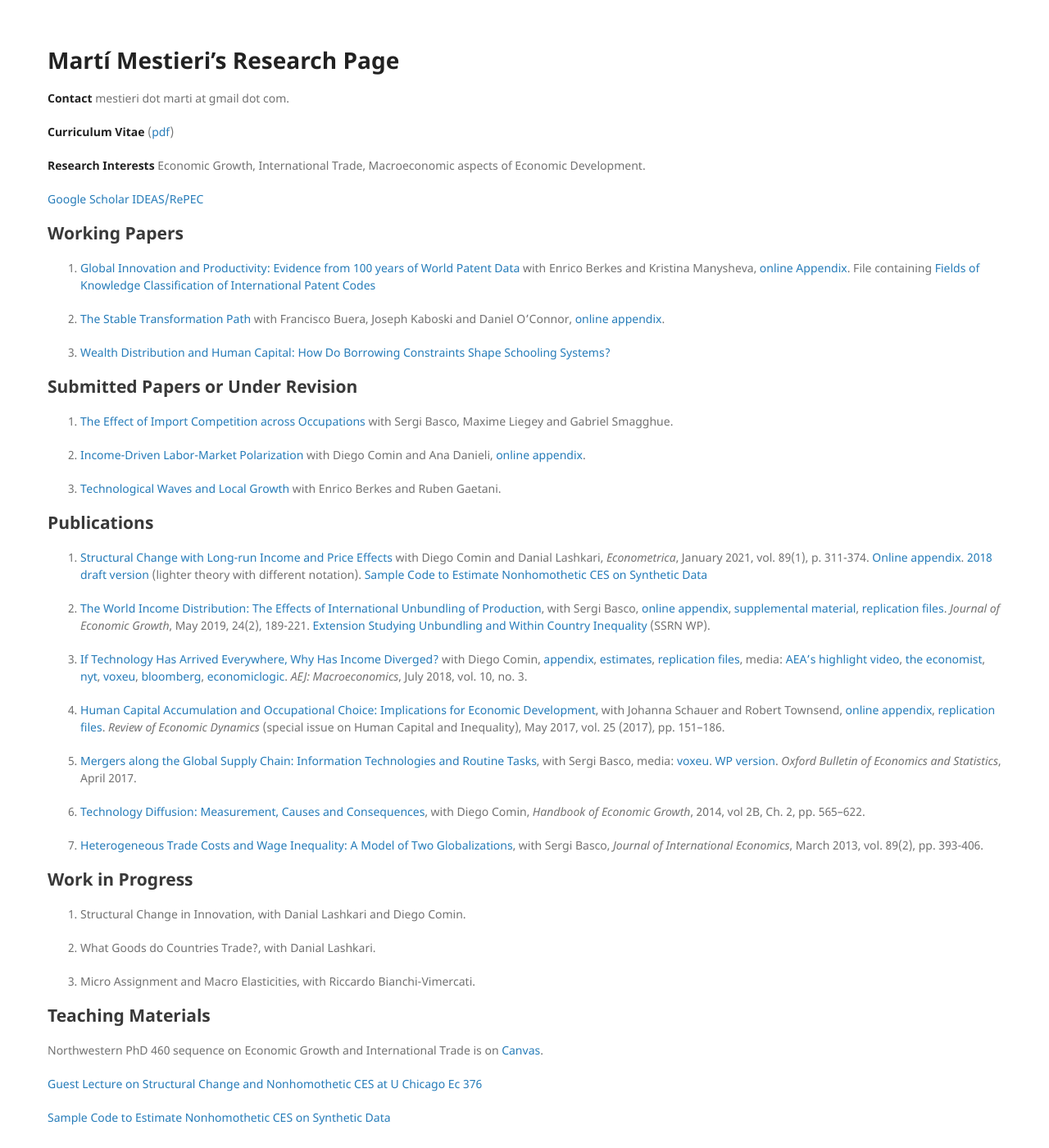
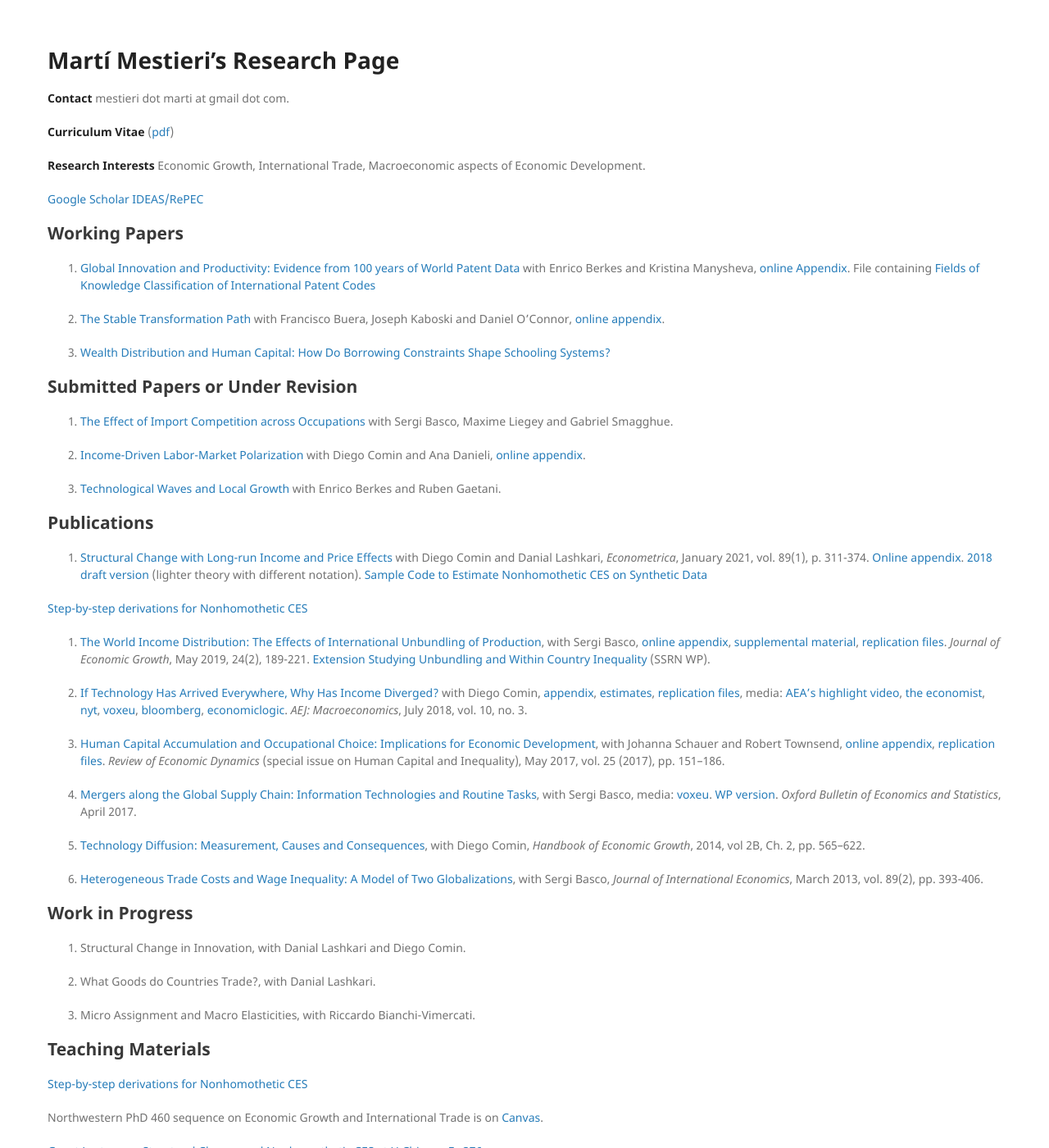
Before and after one commit to mestieri/mestieri.github.io, a Jekyll site: the page built from index.md, in a window 1280 px wide and 1400 px high. Shown: the whole window at 82% size. Built offline with Jekyll 4.4.1, drawn with Linux system fonts in a browser that asks for light colours.

Commit message:
Update index.md

```diff
--- a/index.md
+++ b/index.md
@@ -46,6 +46,7 @@ UPF Associate Professor and CREi Associate Researcher.
    *Econometrica*, January 2021, vol. 89(1), p. 311-374.
     [Online appendix](https://www.dropbox.com/s/k0n1wc79z3u10ck/CLM_onlineappendix_final.pdf?dl=0). [2018 draft version](https://www.dropbox.com/s/98e9tjnx3nhlhdd/CLM_rev2.pdf?dl=0) (lighter theory with different notation). [Sample Code to Estimate Nonhomothetic CES on Synthetic Data](https://www.dropbox.com/s/adzdfl0najc7jc5/estimation_nhces.zip?dl=0)
 
+[Step-by-step derivations for Nonhomothetic CES](https://www.dropbox.com/s/b5r76pev48xo6is/nhcesstepbystep.pdf?dl=0)
 
 2. [The World Income Distribution: The Effects of International Unbundling of Production](https://www.dropbox.com/s/czqzvaqwtgmk5hs/BMU_rev.pdf?dl=0), with Sergi Basco, [online appendix](https://www.dropbox.com/s/sgwdn0qb2kwca8k/BMU_onlineappendix_rev.pdf?dl=0), [supplemental material](https://www.dropbox.com/s/teu5685tej9tt54/BMP3_additional_results_rev2.pdf?dl=0), [replication files](https://www.dropbox.com/s/94zy8f7iwh2yvvl/replication%20files%20bmp3.zip?dl=0). *Journal of Economic Growth*, May 2019, 24(2), 189-221.
        [Extension Studying Unbundling and Within Country Inequality](https://www.dropbox.com/s/83ty9lv2lem87y1/BM_Trade_and_within_inequality.pdf?dl=0) (SSRN WP).
@@ -72,6 +73,8 @@ UPF Associate Professor and CREi Associate Researcher.
 
 ## Teaching Materials
 
+[Step-by-step derivations for Nonhomothetic CES](https://www.dropbox.com/s/b5r76pev48xo6is/nhcesstepbystep.pdf?dl=0)
+
 Northwestern PhD 460 sequence on Economic Growth and International Trade is on [Canvas](https://canvas.northwestern.edu/).
 
 [Guest Lecture on Structural Change and Nonhomothetic CES at U Chicago Ec 376](https://www.dropbox.com/s/desc962vwmcdbat/structural_change_lecture.pdf?dl=0)
```
